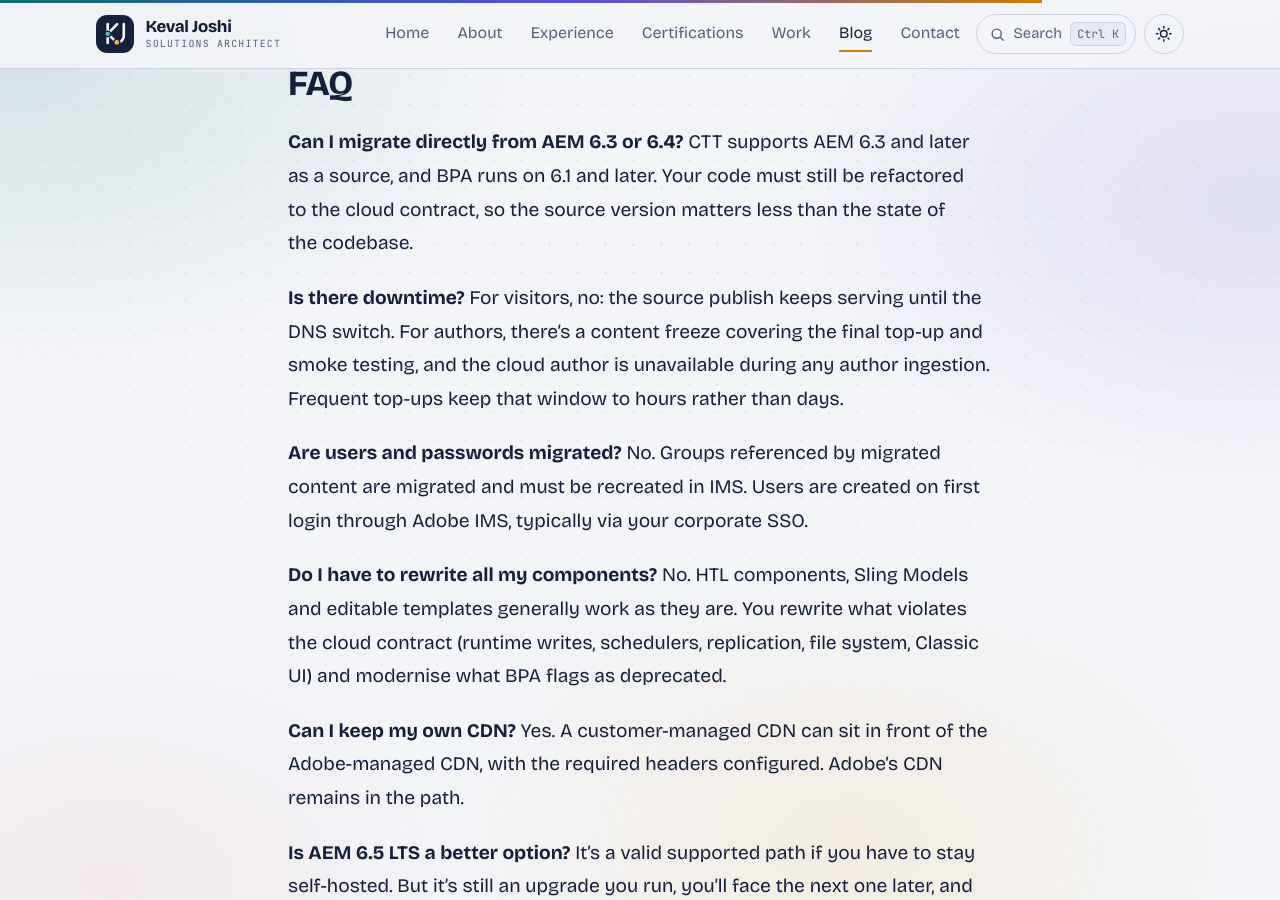
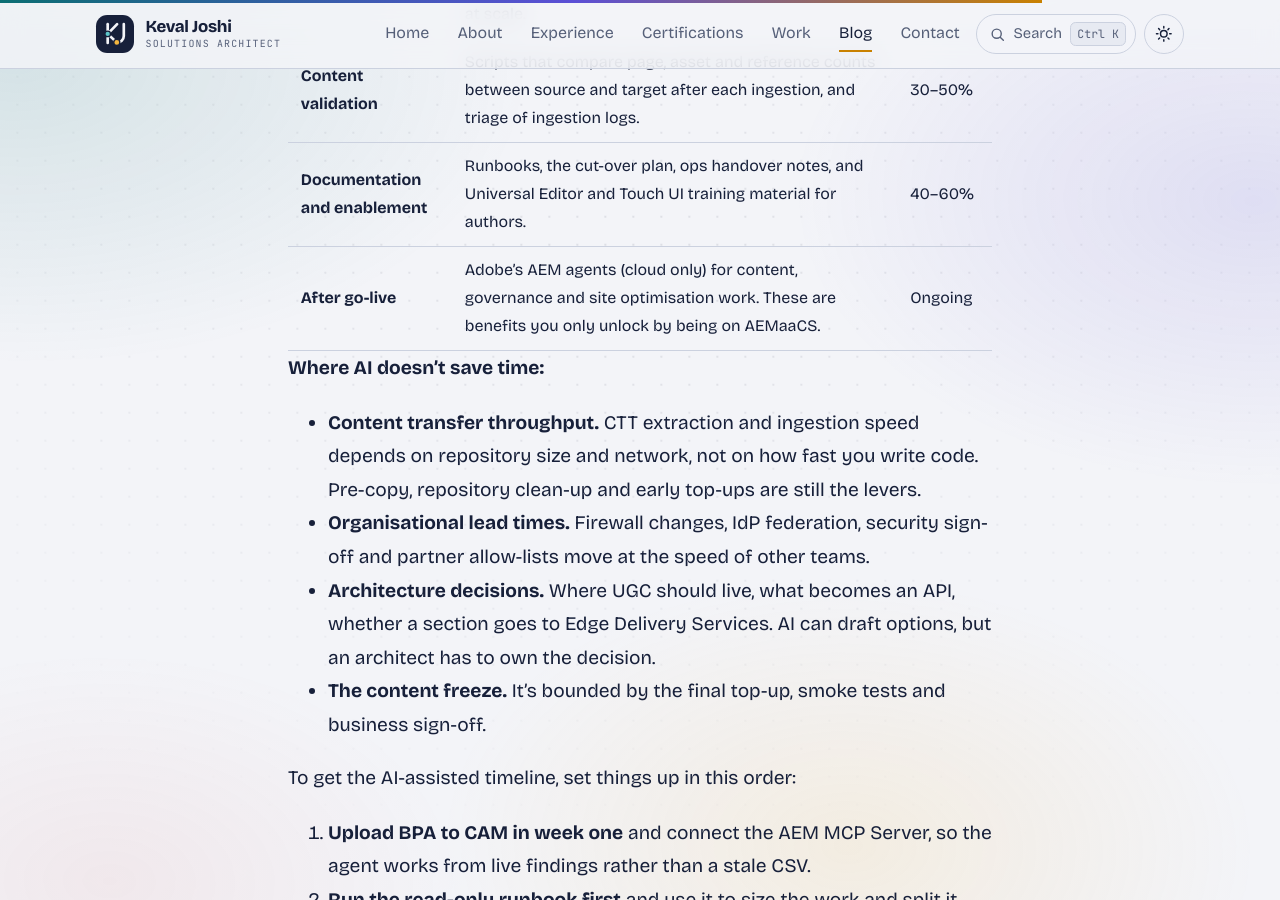
Before and after one commit to iamkevaljoshi/iamkevaljoshi.github.io, a Jekyll site: the page built from _posts/2026-11-03-aem-on-premise-and-managed-services-to-aem-as-a-cloud-service-migration.md, in a window 1280 px wide and 900 px high, scrolled down 23072 px. Built offline with Jekyll 4.4.1, drawn with Linux system fonts in a browser that asks for light colours; some of the changed text lies outside the part shown.

Commit message:
AEMaaCS migration post: add AI-assisted timelines and how AI shortens the migration
Co-Authored-By: Claude Opus 5.5 <noreply@anthropic.com>

```diff
--- a/_posts/2026-11-03-aem-on-premise-and-managed-services-to-aem-as-a-cloud-service-migration.md
+++ b/_posts/2026-11-03-aem-on-premise-and-managed-services-to-aem-as-a-cloud-service-migration.md
@@ -29,6 +29,7 @@ This is the playbook I use as a solutions architect: what changes, the steps in
 - **Adobe's toolchain covers most of it:** Best Practices Analyzer (BPA) and Cloud Acceleration Manager (CAM) to assess; the `aio aem-migration` plugin and, new in 2026, the **AI Cloud Migration skill** with the AEM MCP Server to refactor; the Content Transfer Tool (CTT) to move content; Cloud Manager to build, test and deploy.
 - **What breaks most often:** custom run modes, Sling schedulers, custom replication agents, writes to `/apps` or the file system, DAM Update Asset customisations, unversioned Oak indexes, Classic UI, and Dispatcher configs with custom Apache modules.
 - **Precautions that matter most:** a proof of migration early, frequent CTT top-ups to shorten the freeze, IMS groups planned before ingestion, load testing on stage with production-sized content, and URL/redirect parity for SEO.
+- **AI cuts the timeline roughly in half.** With AI-assisted refactoring, testing and validation, a small migration drops from 3–4 months to 2–3, and a large estate from 9–15 months to 4–6. That only works if network, identity and content work start in parallel from week one.
 - **The pay-off:** no more upgrades, autoscaling, built-in CDN and WAF, a governed delivery pipeline, and access to everything Adobe ships next.
 
 ## Why 2026 is the deadline year
@@ -334,13 +335,43 @@ These come from real programmes, not the documentation.
 
 From the programmes I've been involved in, assuming a competent team and no redesign:
 
-| Estate | Typical duration |
-|---|---|
-| Single site, Touch UI, modest customisation, under 500 GB | 3–4 months |
-| Multi-site, moderate customisation, several integrations, 1–5 TB | 6–9 months |
-| Multi-brand global estate, heavy legacy, Classic UI, 10 TB+ | 9–15 months |
+| Estate | Traditional delivery | AI-assisted delivery |
+|---|---|---|
+| Single site, Touch UI, modest customisation, under 500 GB | 3–4 months | **2–3 months** |
+| Multi-site, moderate customisation, several integrations, 1–5 TB | 6–9 months | **3–5 months** |
+| Multi-brand global estate, heavy legacy, Classic UI, 10 TB+ | 9–15 months | **4–6 months** |
 
-The biggest variables are rarely code. They're network approvals, IMS and SSO setup, integration partners updating allow-lists, and how many times you need to re-run content migration because of data quality.
+The AI-assisted figures assume two things. First, AI is used across the whole delivery, not only for code fixes. Second, the work AI can't speed up starts in week one and runs in parallel: network approvals, IMS and SSO setup, partner allow-lists, and content migration rehearsals. Without that parallelism you save engineering effort but not calendar time, because the critical path simply moves to those tasks.
+
+## How AI shortens the migration
+
+AI shortens the migration by taking the mechanical, high-volume work off the critical path. Here's where I see real savings, and where I don't.
+
+| Phase | Where AI helps | Typical saving |
+|---|---|---|
+| **Assess** | The Cloud Migration skill turns the BPA report into a per-file runbook. An AI assistant can inventory integrations, hostnames, file-system access and schedulers across the codebase in hours rather than weeks of manual review. | 50–70% |
+| **Refactor code** | Pattern fixes from the Cloud Migration skill: schedulers to Sling Jobs, replication, event listeners and handlers, the Assets API, OSGi XML to `.cfg.json` with secrets extracted, Classic and Coral 2 dialogs to Coral 3, static to editable templates, Dispatcher conversion and Oak index renaming. Each batch ends in a review, not a rewrite. | 50–70% |
+| **Testing** | Generating unit tests for refactored Sling Models and services, Cloud Manager UI and functional tests from existing user journeys, and load-test scripts from CDN logs. Also analysing SEO crawl diffs and redirect maps at scale. | 30–50% |
+| **Content validation** | Scripts that compare page, asset and reference counts between source and target after each ingestion, and triage of ingestion logs. | 30–50% |
+| **Documentation and enablement** | Runbooks, the cut-over plan, ops handover notes, and Universal Editor and Touch UI training material for authors. | 40–60% |
+| **After go-live** | Adobe's AEM agents (cloud only) for content, governance and site optimisation work. These are benefits you only unlock by being on AEMaaCS. | Ongoing |
+
+**Where AI doesn't save time:**
+
+- **Content transfer throughput.** CTT extraction and ingestion speed depends on repository size and network, not on how fast you write code. Pre-copy, repository clean-up and early top-ups are still the levers.
+- **Organisational lead times.** Firewall changes, IdP federation, security sign-off and partner allow-lists move at the speed of other teams.
+- **Architecture decisions.** Where UGC should live, what becomes an API, whether a section goes to Edge Delivery Services. AI can draft options, but an architect has to own the decision.
+- **The content freeze.** It's bounded by the final top-up, smoke tests and business sign-off.
+
+To get the AI-assisted timeline, set things up in this order:
+
+1. **Upload BPA to CAM in week one** and connect the AEM MCP Server, so the agent works from live findings rather than a stale CSV.
+2. **Run the read-only runbook first** and use it to size the work and split it into pattern-based tickets.
+3. **Run pattern sessions in parallel** across developers. Each developer owns a pattern, such as schedulers or dialogs, and reviews every batch of five changes as a pull request.
+4. **Keep the guardrails:** the AEM Analyser, the local SDK, migration validation (beta), and Cloud Manager quality gates on every change. AI makes changes faster, and the gates keep them correct.
+5. **Spend the saved engineering time on testing,** not on extra scope. That's what turns faster refactoring into a safer go-live.
+
+The biggest variables are rarely code. They're network approvals, IMS and SSO setup, integration partners updating allow-lists, and how many times you need to re-run content migration because of data quality. AI compresses the engineering. Planning compresses everything else.
 
 ## Should you move to Edge Delivery Services at the same time?
 
@@ -382,6 +413,9 @@ Yes. A customer-managed CDN can sit in front of the Adobe-managed CDN, with the
 **Is AEM 6.5 LTS a better option?**
 It's a valid supported path if you have to stay self-hosted. But it's still an upgrade you run, you'll face the next one later, and Adobe's AEM agents aren't available on it. For most organisations, the cloud move is the better use of the same effort.
 
+**How much faster is an AI-assisted migration?**
+In my experience, roughly half the calendar time: 2–3 months instead of 3–4 for a small site, and 4–6 months instead of 9–15 for a large estate. Most of the saving comes from code refactoring, test generation and validation. Content transfer speed and organisational lead times don't change, so they need to start early.
+
 **Does the AI migration skill replace a migration team?**
 No. It speeds up the mechanical refactoring and gives you a good runbook. Architecture decisions, integrations, content migration, testing and cut-over still need experienced people.
 
```
